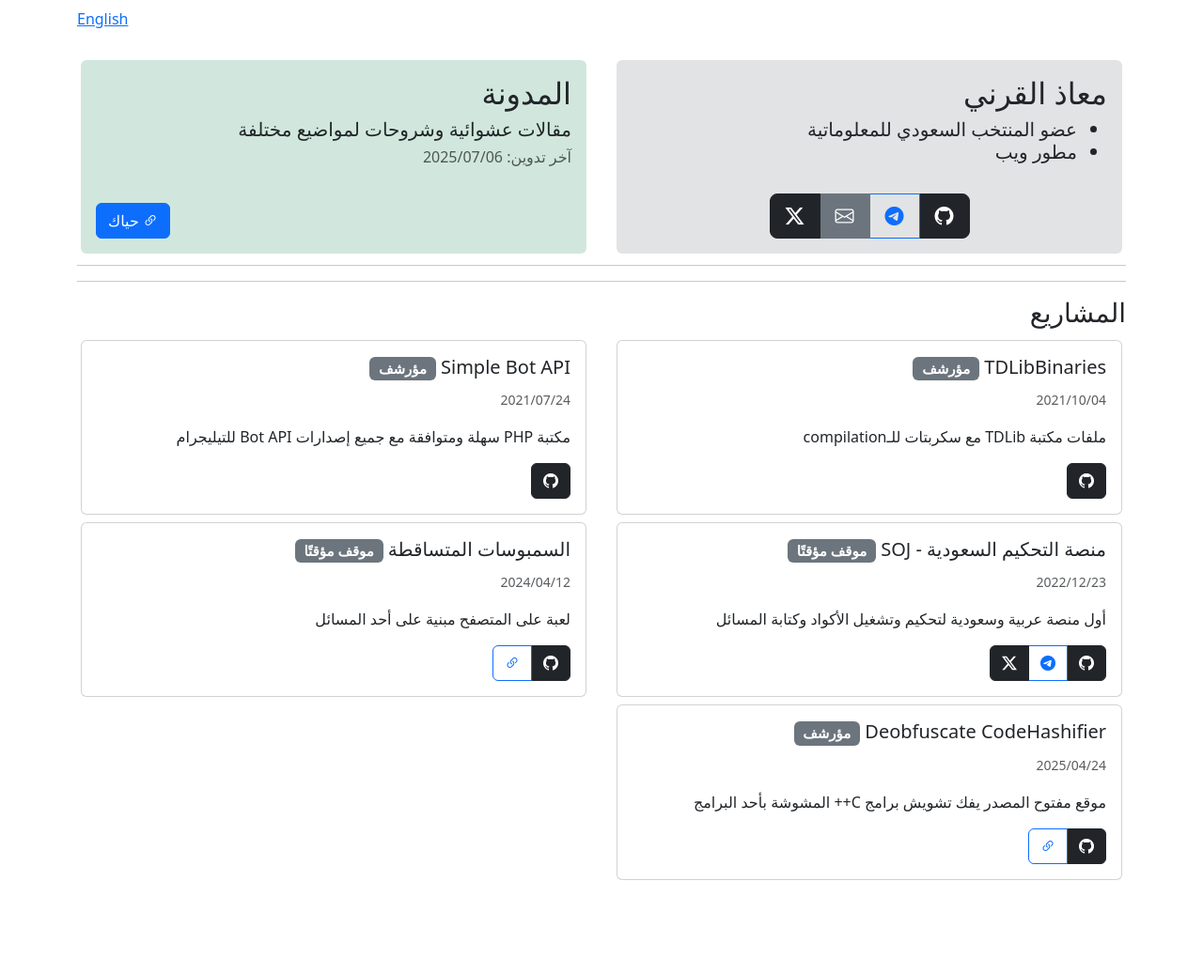
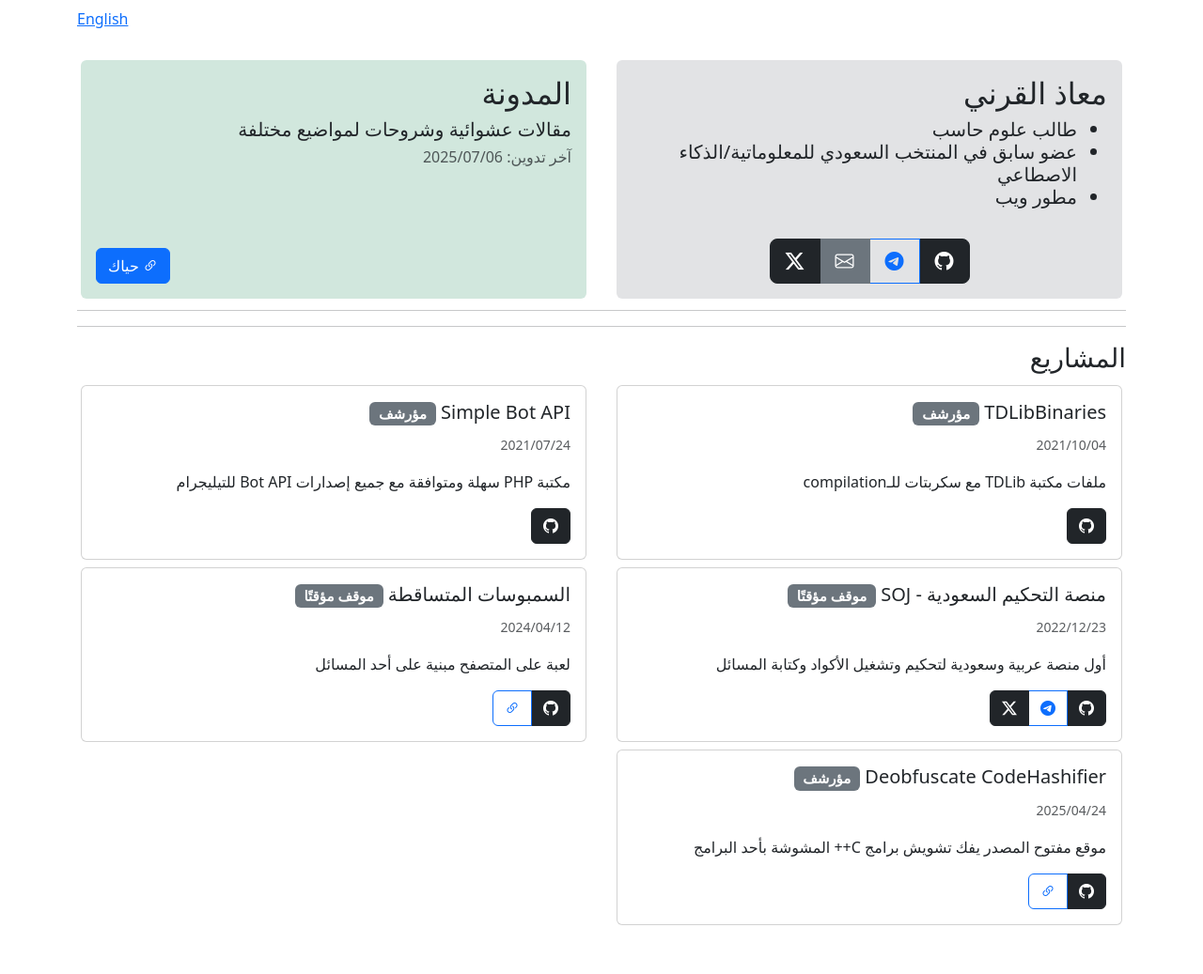
Before and after one commit to Muaath5/website, a Jekyll site: the page built from root/index.html, in a window 1280 px wide. Shown: the whole page at 94% size. Built offline with Jekyll 4.4.1, drawn with Linux system fonts in a browser that asks for light colours; nearby versions of some CDN libraries; before the commit the page ends 989 px from its top, so only the background shows below that.

Commit message:
Update home.html

```diff
--- a/root/_layouts/home.html
+++ b/root/_layouts/home.html
@@ -24,11 +24,13 @@ navbar
                 </h2>
                 <h5>
                     <ul>
-                    {% if page.lang == "en" %}
-                        <li>Saudi Informatics Team member</li>
+                        {% if page.lang == "en" %}
+                        <li>Computer Sience Student</li>
+                        <li>Past Saudi Informatics/AI Team member</li>
                         <li>Web developer</li>
                         {% else %}
-                        <li>عضو المنتخب السعودي للمعلوماتية</li>
+                        <li>طالب علوم حاسب</li>
+                        <li>عضو سابق في المنتخب السعودي للمعلوماتية/الذكاء الاصطاعي</li>
                         <li>مطور ويب</li>
                         {% endif %}
                     </ul>
```
